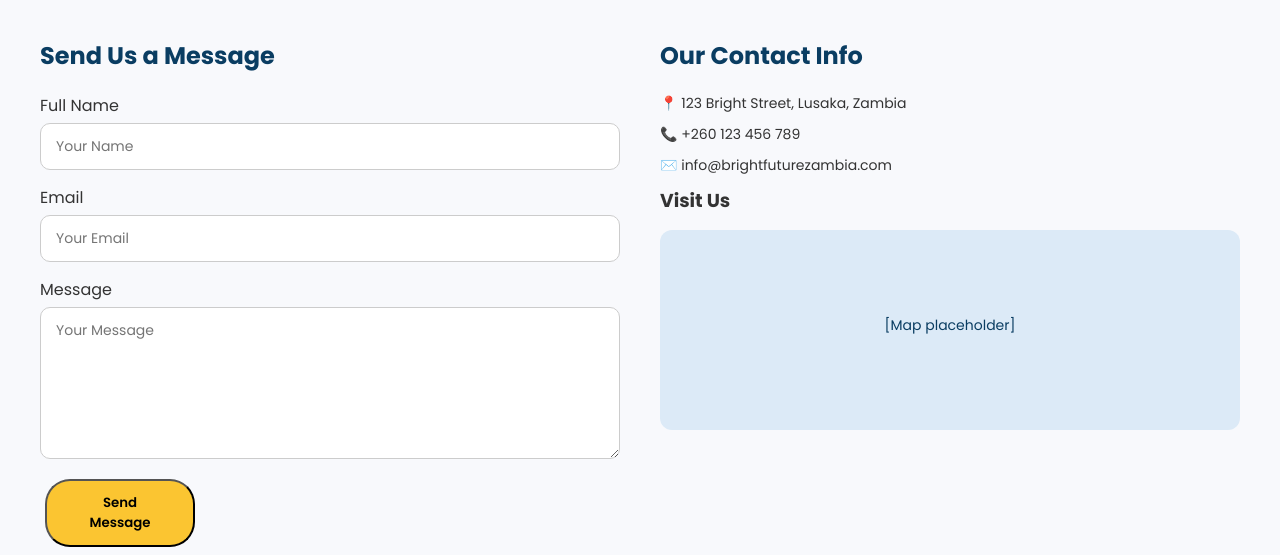
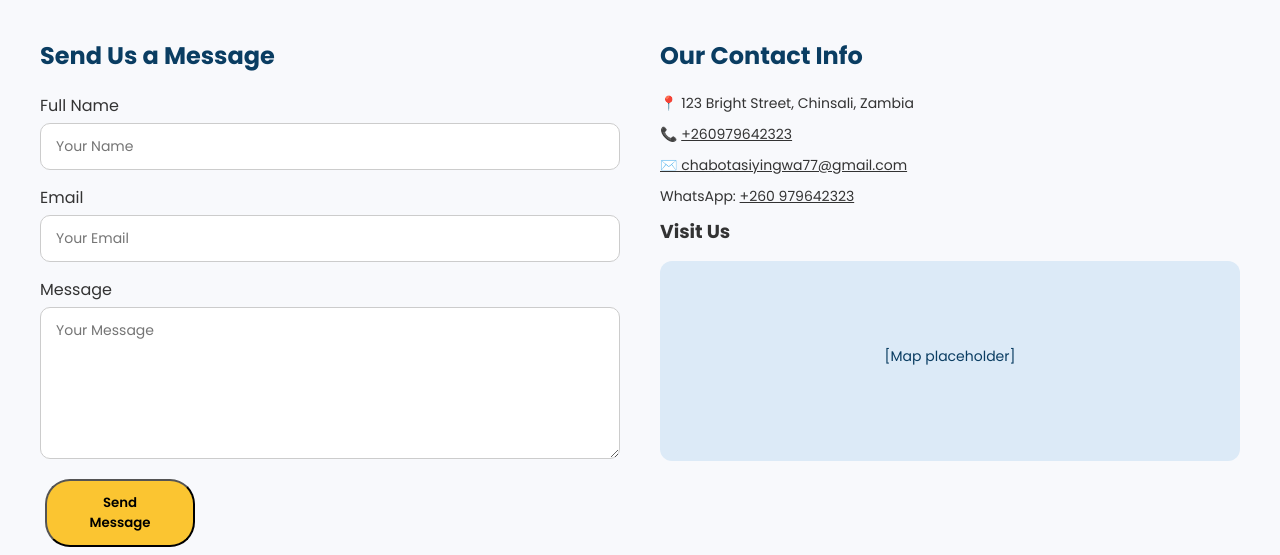
Before and after one commit to Chabota77/School, a plain HTML site: page contact.html in a window 1280 px wide. Shown: the part 337-892 px from the top of the page. Drawn offline with Linux system fonts and the light colour scheme.

Commit message:
working buttons

```diff
--- a/contact.html
+++ b/contact.html
@@ -53,9 +53,10 @@
       <!-- CONTACT DETAILS -->
       <div class="contact-details">
         <h2>Our Contact Info</h2>
-        <p>📍 123 Bright Street, Lusaka, Zambia</p>
-        <p>📞 +260 123 456 789</p>
-        <p>✉️ info@brightfuturezambia.com</p>
+        <p>📍 123 Bright Street, Chinsali, Zambia</p>
+        <p>📞 <a href="tel:+260979642323" style="color: var(--accent);">+260979642323</a></p>
+        <p><a href="mailto:chabotasiyingwa77@gmail.com" style="color: var(--accent);">✉️ chabotasiyingwa77@gmail.com</a></p>
+        <p>WhatsApp: <a href="https://wa.me/260979642323?text=Hello_CHABOTA" style="color: var(--accent);">+260 979642323</a></p>
 
         <h3>Visit Us</h3>
         <div class="map-placeholder">
```
